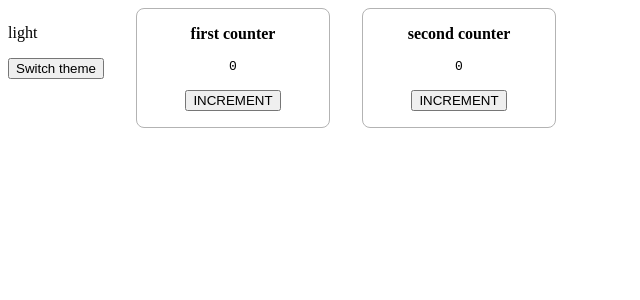
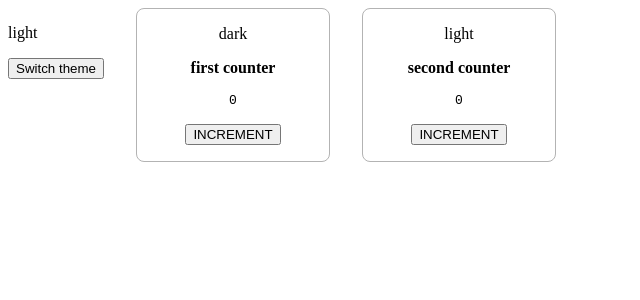
Before and after one commit to Poya-Faraji/trello-clone, a React app: page / in a window 1280 px wide. Shown: the top 300 px of the page, without its empty margins (0-640 px from the left). Built offline with nearby package versions, Linux system fonts and the light colour scheme; the HTML template or start-up script is replaced by a standard one.

Commit message:
[ADD] theme switcher props and logic lift up and usage through out the app.

```diff
--- a/src/App.tsx
+++ b/src/App.tsx
@@ -7,11 +7,15 @@ export type Theme = "light" | "dark"
 export default function App(): ReactNode {
   const [theme, setTheme] = useState<Theme>("light")
 
+  const handleOnThemeToggle = (): void => {
+    setTheme(theme => theme === "light" ? "dark" : "light")
+  }
+
   return (
     <div className="app">
-      <ThemeSwitcher theme={theme} setTheme={setTheme} />
-      <Counter title="first counter" />
-      <Counter title="second counter" />
+      <ThemeSwitcher theme={theme} onToggleTheme={handleOnThemeToggle} />
+      <Counter title="first counter" theme="dark" />
+      <Counter title="second counter" theme={theme} />
     </div>
   )
 }
--- a/src/components/Counter/Counter.tsx
+++ b/src/components/Counter/Counter.tsx
@@ -1,11 +1,13 @@
 import { useState, type ReactNode } from "react"
 import styles from "./Counter.module.css"
+import type { Theme } from "@/App"
 
 type Props = {
     title: string
+    theme?: Theme
 }
 
-export default function Counter({ title }: Props): ReactNode {
+export default function Counter({ title, theme }: Props): ReactNode {
     const [count, setCount] = useState(0)
 
     const handleButtonIncrement = (): void => {
@@ -13,9 +15,10 @@ export default function Counter({ title }: Props): ReactNode {
     }
 
     return <div className={styles.counter}>
+        {theme}
         <div className={styles.title}>{title}</div>
         <div className={styles.count}>{count}</div>
 
         <button className={styles.increment} onClick={handleButtonIncrement}>Increment</button>
-    </div>
+    </div >
 }
--- a/src/components/ThemeSwitcher/ThemeSwitcher.tsx
+++ b/src/components/ThemeSwitcher/ThemeSwitcher.tsx
@@ -1,14 +1,14 @@
 import type { Theme } from "@/App";
-import { type Dispatch, type ReactNode } from "react";
+import type { ReactNode } from "react";
 
 type Prop = {
     theme: Theme
-    setTheme: Dispatch<React.SetStateAction<Theme>>
+    onToggleTheme: () => void
 }
 
-export default function ThemeSwitcher({ theme, setTheme }: Prop): ReactNode {
+export default function ThemeSwitcher({ theme, onToggleTheme }: Prop): ReactNode {
     const handleButtonThemeSwitch = (): void => {
-        setTheme(theme => theme === "light" ? "dark" : "light")
+        onToggleTheme()
     }
 
     return <div>
```
